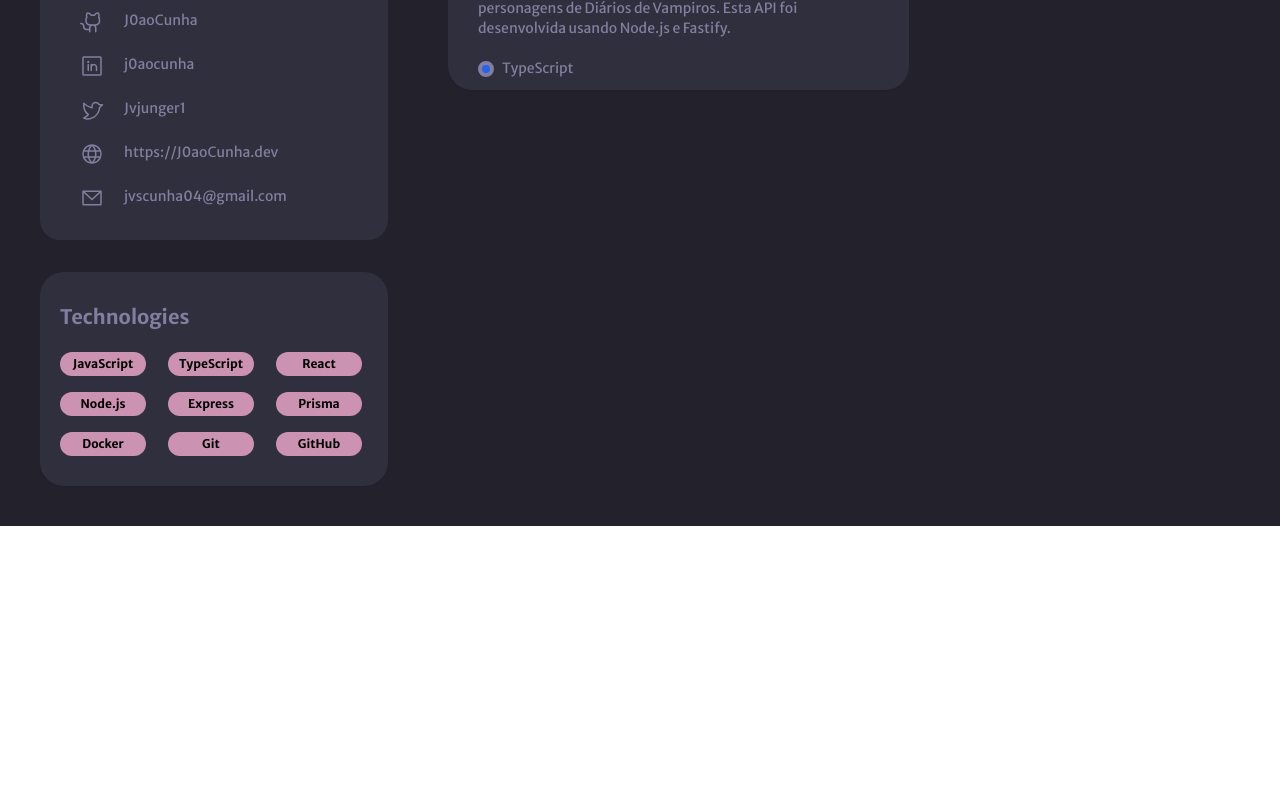
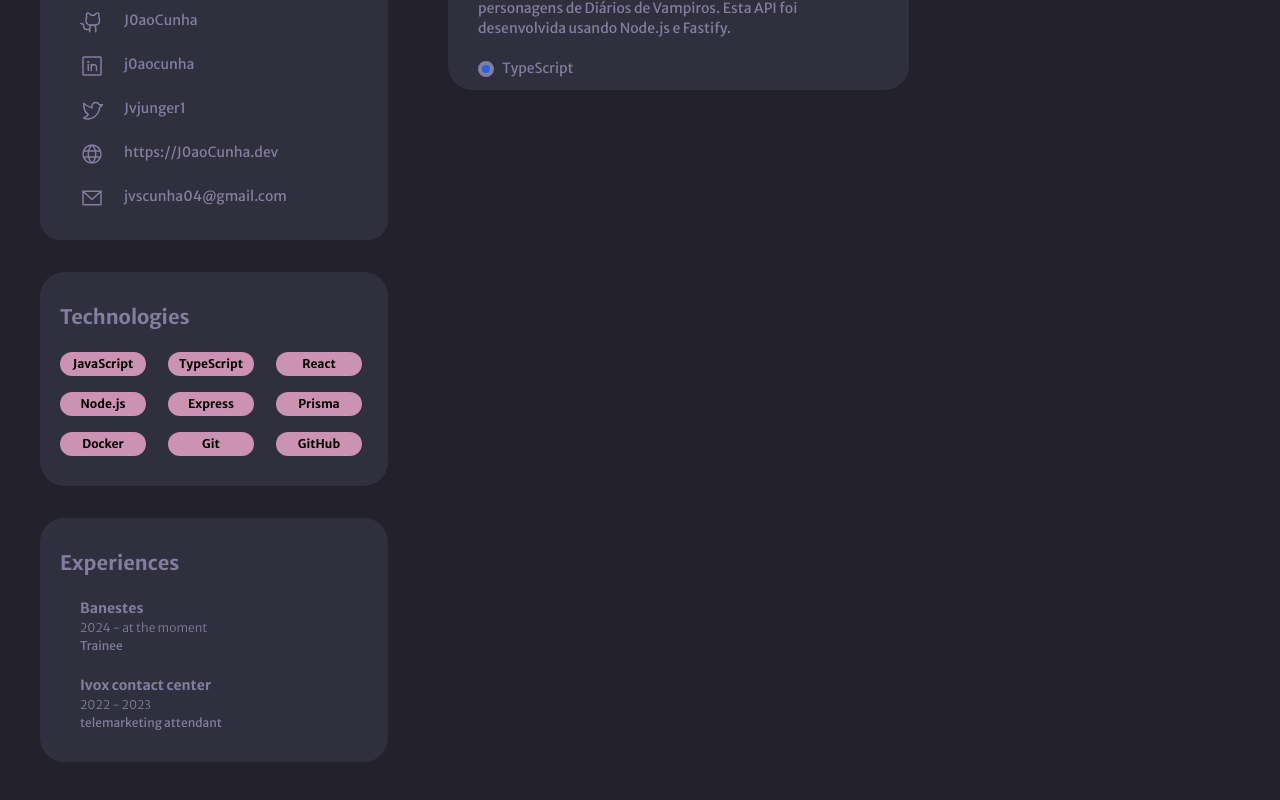
Before and after one commit to J0aoCunha/React-Portifolio, a React (Vite) app: page / in a window 1280 px wide. Shown: the part 472-1272 px from the top of the page. Before the commit the page ends 998 px from the top, so only its background shows below. Built offline with nearby package versions, Linux system fonts and the light colour scheme.

Commit message:
feat: creating card about my experiences

```diff
--- /dev/null
+++ b/src/@types/ExpType.ts
@@ -0,0 +1,6 @@
+export type ExpType = {
+  company: string;
+  start: string;
+  end: string;
+  role: string;
+};
--- a/src/App.tsx
+++ b/src/App.tsx
@@ -1,3 +1,4 @@
+import Experiences from "./components/Experiences";
 import ProjectCard from "./components/ProjectCard";
 import Techs from "./components/Techs";
 import Information from "./components/information";
@@ -16,6 +17,7 @@ function App() {
         />
         <Information />
         <Techs />
+        <Experiences />
       </aside>
       <main className="flex flex-col w-[952px] gap-8">
         <header className="flex items-center p-8 h-[86px] w-full rounded-[20px] bg-[#302F3D] gap-8 justify-between">
--- /dev/null
+++ b/src/components/Experiences.tsx
@@ -0,0 +1,41 @@
+import { ExpType } from "../@types/ExpType";
+
+const experiences: ExpType[] = [
+  {
+    company: "Banestes",
+    start: "2024",
+    end: "at the moment",
+    role: "Trainee",
+  },
+  {
+    company: "Ivox contact center",
+    start: "2022",
+    end: "2023",
+    role: "telemarketing attendant",
+  },
+];
+
+export default function Experiences() {
+  return (
+    <div className="w-[348px] h-auto rounded-3xl bg-[#302F3D] px-5 py-[30px] gap-5 flex flex-col">
+      <h2 className="text-[#837E9F] text-xl leading-normal font-bold not-italic">
+        Experiences
+      </h2>
+      {experiences.map((exp) => {
+        return (
+          <div className="ml-5">
+            <h3 className="text-sm font-bold not-italic leading-normal text-[#837E9F] ">
+              {exp.company}
+            </h3>
+            <p className="text-[#837E9F] font-light not-italic leading-normal text-xs">
+              {exp.start} - {exp.end}
+            </p>
+            <p className="text-[#837E9F] font-normal not-italic leading-normal text-xs">
+              {exp.role}
+            </p>
+          </div>
+        );
+      })}
+    </div>
+  );
+}
```
